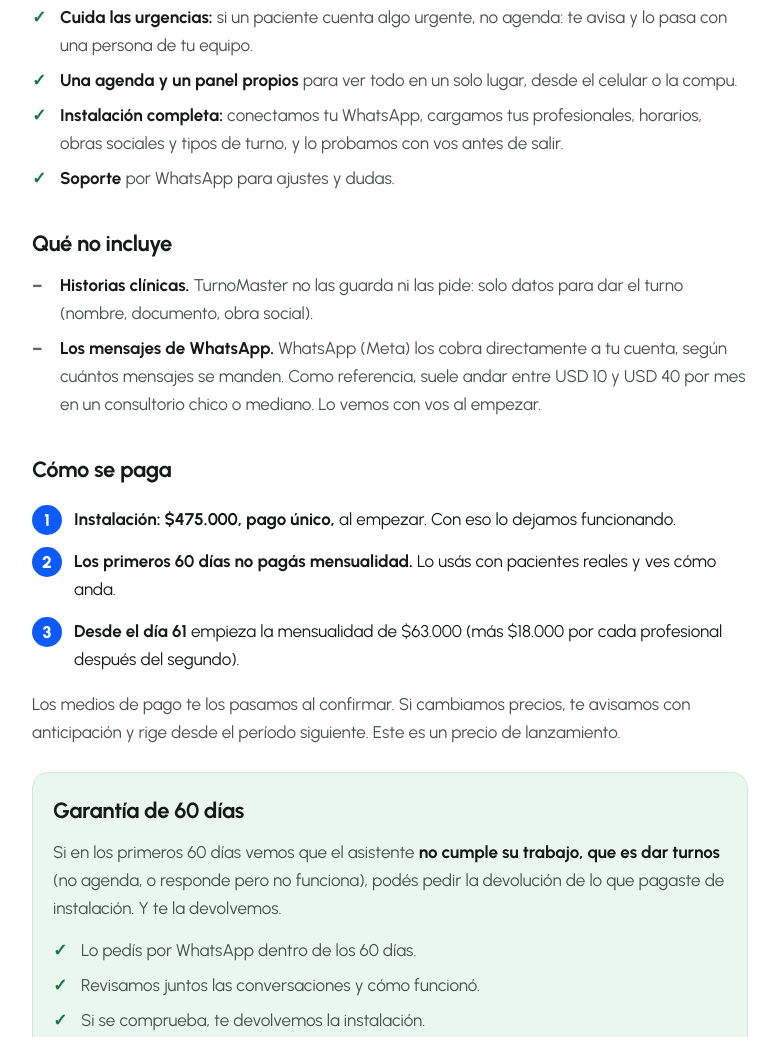
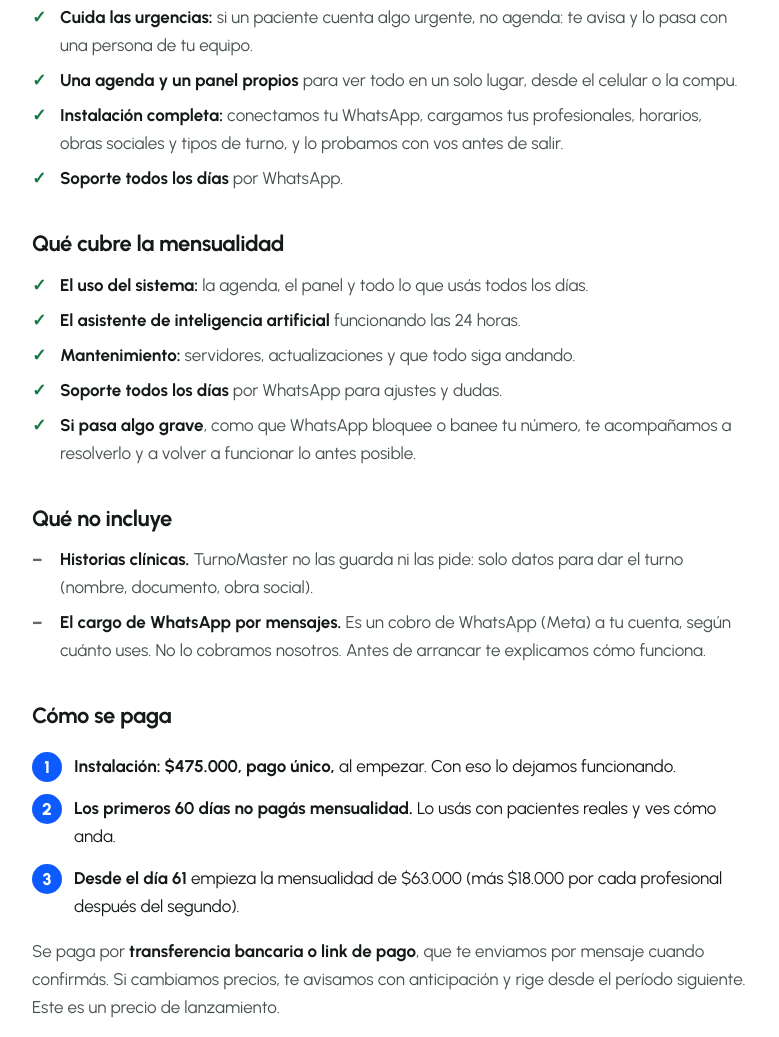
Before and after one commit to socialclap-cuentas/vocero-landing, a plain HTML site: page turnomaster/propuesta.html in a window 1280 px wide. Shown: the part 1254-2291 px from the top of the page, without its empty margins (250-1029 px from the left). Drawn offline with Linux system fonts and the light colour scheme.

Commit message:
feat(turnomaster): propuesta con pago, mensualidad y arrepentimiento
Se detalla qué cubre la mensualidad (sistema, IA, mantenimiento, soporte
diario, ayuda ante bloqueos), la forma de pago, y se saca la estimación de
costos de Meta. Términos: forma de pago y derecho de arrepentimiento de 10
días corridos.

Co-Authored-By: Claude Sonnet 5.5 <noreply@anthropic.com>
Claude-Session: https://claude.ai/code/session_01DFKDV9GFvTM3rENxkdCGbx

```diff
--- a/turnomaster/propuesta.html
+++ b/turnomaster/propuesta.html
@@ -73,13 +73,22 @@ footer a{margin-right:14px;font-weight:600}
 <li><strong>Cuida las urgencias:</strong> si un paciente cuenta algo urgente, no agenda: te avisa y lo pasa con una persona de tu equipo.</li>
 <li><strong>Una agenda y un panel propios</strong> para ver todo en un solo lugar, desde el celular o la compu.</li>
 <li><strong>Instalación completa:</strong> conectamos tu WhatsApp, cargamos tus profesionales, horarios, obras sociales y tipos de turno, y lo probamos con vos antes de salir.</li>
-<li><strong>Soporte</strong> por WhatsApp para ajustes y dudas.</li>
+<li><strong>Soporte todos los días</strong> por WhatsApp.</li>
+</ul>
+
+<h2>Qué cubre la mensualidad</h2>
+<ul class="ok">
+<li><strong>El uso del sistema:</strong> la agenda, el panel y todo lo que usás todos los días.</li>
+<li><strong>El asistente de inteligencia artificial</strong> funcionando las 24 horas.</li>
+<li><strong>Mantenimiento:</strong> servidores, actualizaciones y que todo siga andando.</li>
+<li><strong>Soporte todos los días</strong> por WhatsApp para ajustes y dudas.</li>
+<li><strong>Si pasa algo grave</strong>, como que WhatsApp bloquee o banee tu número, te acompañamos a resolverlo y a volver a funcionar lo antes posible.</li>
 </ul>
 
 <h2>Qué no incluye</h2>
 <ul class="ok no">
 <li><strong>Historias clínicas.</strong> TurnoMaster no las guarda ni las pide: solo datos para dar el turno (nombre, documento, obra social).</li>
-<li><strong>Los mensajes de WhatsApp.</strong> WhatsApp (Meta) los cobra directamente a tu cuenta, según cuántos mensajes se manden. Como referencia, suele andar entre USD 10 y USD 40 por mes en un consultorio chico o mediano. Lo vemos con vos al empezar.</li>
+<li><strong>El cargo de WhatsApp por mensajes.</strong> Es un cobro de WhatsApp (Meta) a tu cuenta, según cuánto uses. No lo cobramos nosotros. Antes de arrancar te explicamos cómo funciona.</li>
 </ul>
 
 <h2>Cómo se paga</h2>
@@ -88,7 +97,7 @@ footer a{margin-right:14px;font-weight:600}
 <li><strong>Los primeros 60 días no pagás mensualidad.</strong> Lo usás con pacientes reales y ves cómo anda.</li>
 <li><strong>Desde el día 61</strong> empieza la mensualidad de $63.000 (más $18.000 por cada profesional después del segundo).</li>
 </ol>
-<p>Los medios de pago te los pasamos al confirmar. Si cambiamos precios, te avisamos con anticipación y rige desde el período siguiente. Este es un precio de lanzamiento.</p>
+<p>Se paga por <strong>transferencia bancaria o link de pago</strong>, que te enviamos por mensaje cuando confirmás. Si cambiamos precios, te avisamos con anticipación y rige desde el período siguiente. Este es un precio de lanzamiento.</p>
 
 <div class="guar">
 <h2>Garantía de 60 días</h2>
@@ -98,6 +107,7 @@ footer a{margin-right:14px;font-weight:600}
 <li>Revisamos juntos las conversaciones y cómo funcionó.</li>
 <li>Si se comprueba, te devolvemos la instalación.</li>
 </ul>
+<p style="font-size:15px">Además, como en toda contratación a distancia, tenés derecho a arrepentirte dentro de los 10 días corridos. Las condiciones están en los <a href="/terminos">Términos</a>.</p>
 <p style="font-size:15px;margin:0">Para que la garantía valga, tu consultorio tiene que haber cargado su información (horarios, profesionales, obras sociales) y usar el sistema con su número. No aplica si el problema es una decisión de WhatsApp sobre tu número, que no depende de nosotros. Los mensajes de WhatsApp que ya se pagaron a Meta no se devuelven.</p>
 </div>
 
```
Also changed, not shown: turnomaster/terminos.html (+2 -0 lines).
